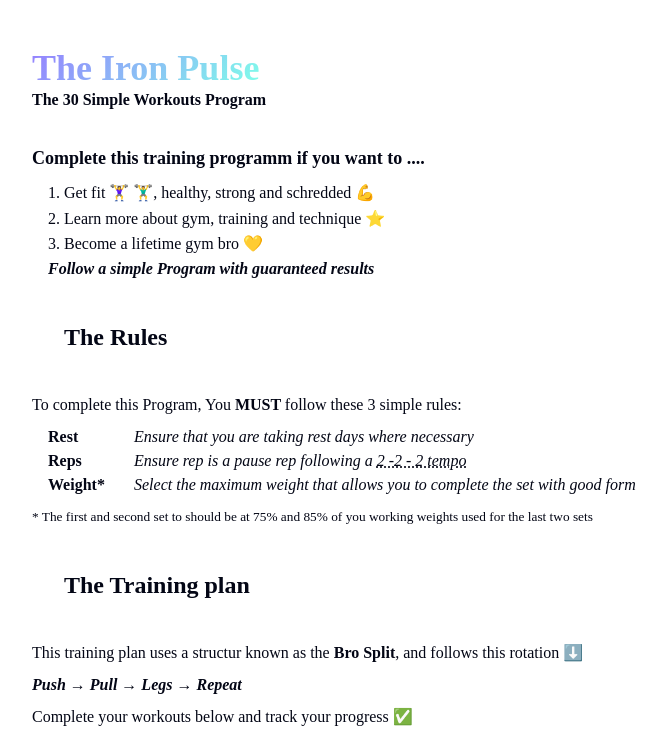
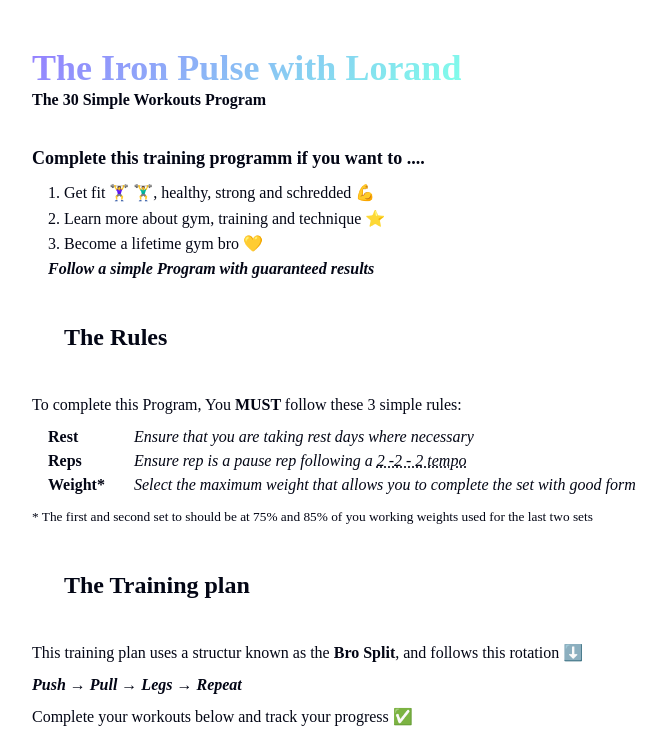
Before and after one commit to SandrAdora/Iron-Pulse, a React (Vite) app: page / in a window 1280 px wide. Shown: the top 736 px of the page, without its empty margins (274-940 px from the left). Built offline with nearby package versions, Linux system fonts and the light colour scheme; a web font is replaced by a local one.

Commit message:
Update Layout.jsx

```diff
--- a/src/components/Layout.jsx
+++ b/src/components/Layout.jsx
@@ -1,10 +1,10 @@
 export default function Layout(props)
 
 {
-    const {children} =  props
+    const { children } =  props
     const header = (
         <header>
-            <h1 className="text-gradient">The Iron Pulse</h1>
+            <h1 className="text-gradient">The Iron Pulse with Lorand</h1>
             <p><strong>The 30 Simple Workouts Program</strong></p>
 
         </header>
```
